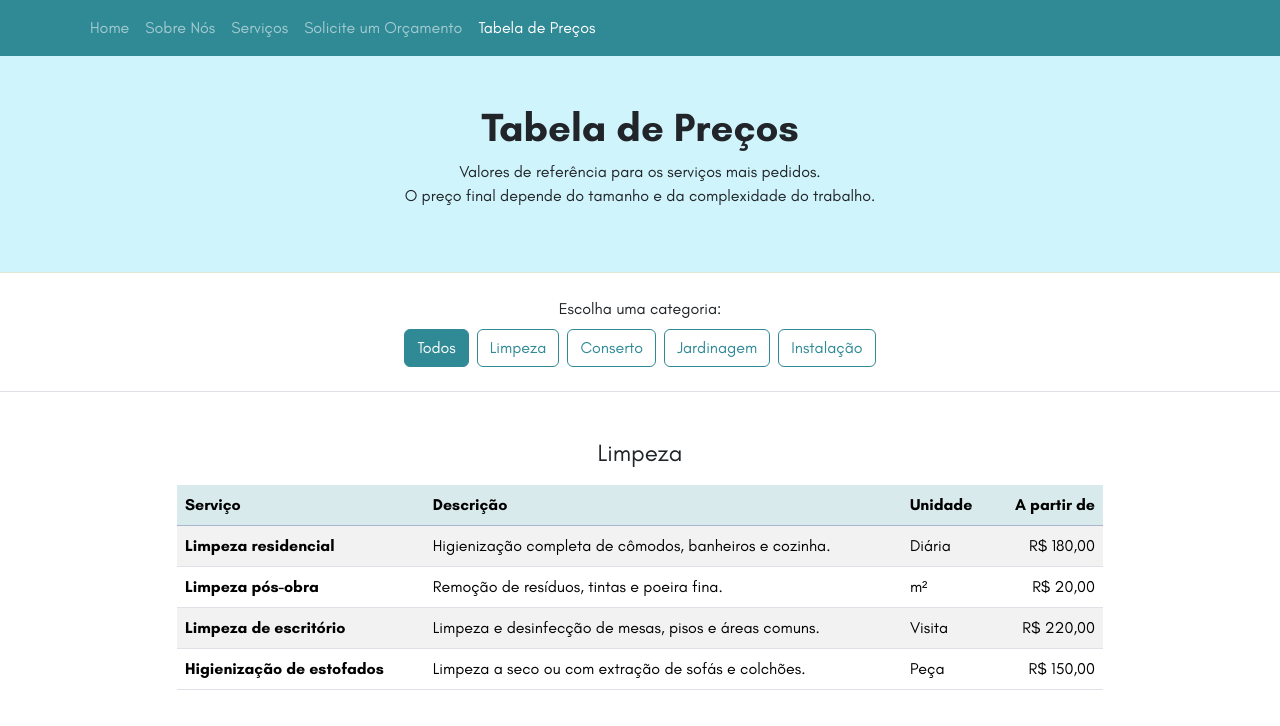
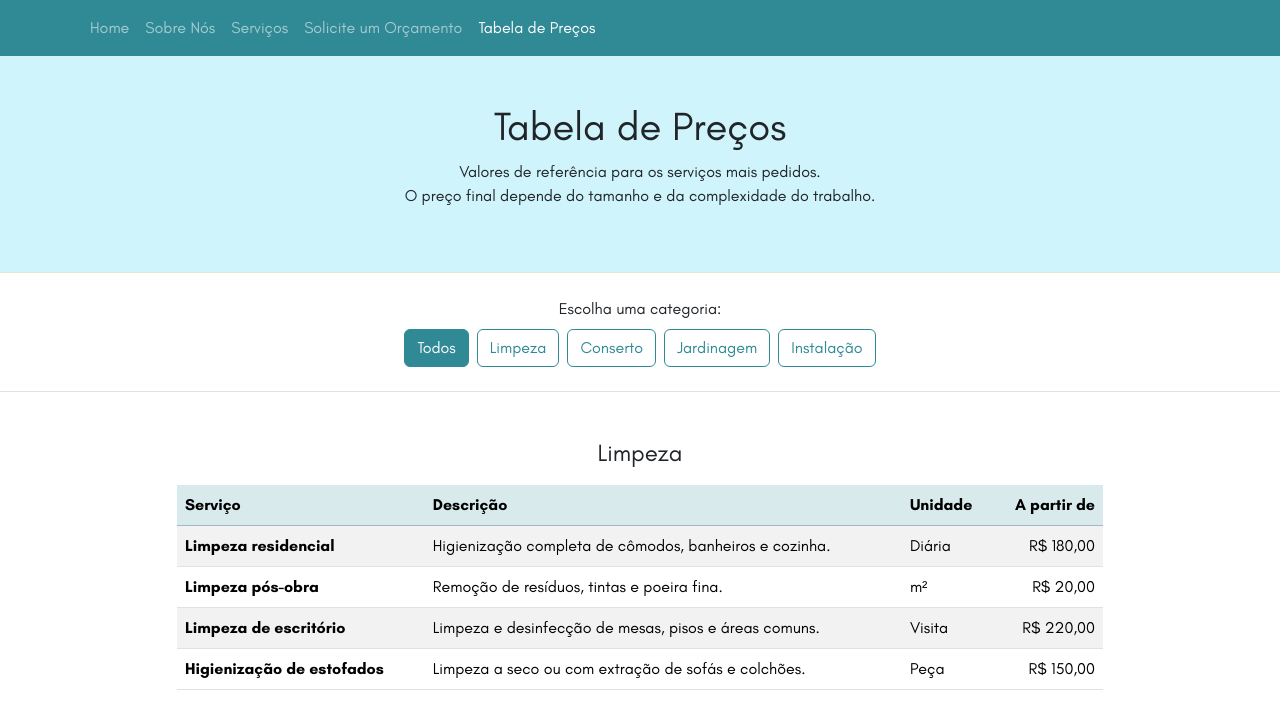
Before and after one commit to JessicaAJesus/ServicosProfissionais, a plain HTML site: page precos.html in a window 1280 px wide. Shown: the top 726 px of the page. Drawn offline with Linux system fonts and the light colour scheme.

Commit message:
Update header in precos.html

```diff
--- a/precos.html
+++ b/precos.html
@@ -46,7 +46,7 @@
         <!-- Título -->
         <section class="bg-info-subtle">
             <div class="container py-5 text-center">
-                <h1 class="fw-bold">Tabela de Preços</h1>
+                <h1>Tabela de Preços</h1>
                 <p class="mb-0">Valores de referência para os serviços mais pedidos.</p>
                 <p> O preço final depende do tamanho e da complexidade do trabalho.</p>
             </div>
```
